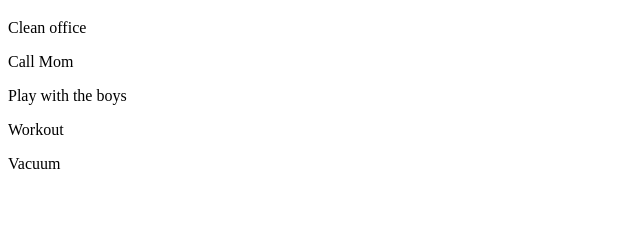
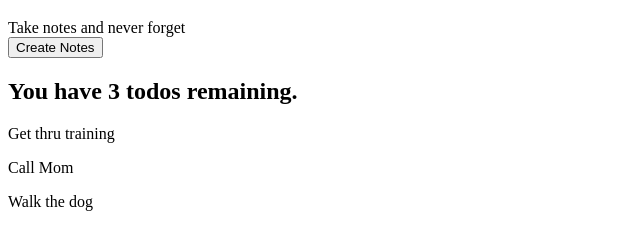
Before and after one commit to polyglotdev/modern-javascript-bootcamp-mead, a website: page todos-app/index.html in a window 1280 px wide. Shown: the part 61-310 px from the top of the page, without its empty margins (0-640 px from the left). Drawn offline with Linux system fonts and the light colour scheme.

Commit message:
🔧  complete the handle user interaction module challenge

```diff
--- a/todos-app/index.html
+++ b/todos-app/index.html
@@ -14,12 +14,9 @@
   </head>
   <body>
     <h1>Todos App</h1>
-    <div class="container">
-      <p class="todos1">Clean office</p>
-      <p class="todos2">Call Mom</p>
-      <p class="todos3">Play with the boys</p>
-      <p class="todos4">Workout</p>
-      <p class="todos5">Vacuum</p>
+    <header>Take notes and never forget</header>
+    <div class="create-notes-button">
+      <button id="create-notes">Create Notes</button>
     </div>
     <script src="todos.js"></script>
   </body>
--- a/todos-app/todos.js
+++ b/todos-app/todos.js
@@ -1,9 +1,36 @@
-console.log('todos')
+const todos = [
+  {
+    text: 'Get thru training',
+    completed: true
+  },
+  {
+    text: 'Call Mom',
+    completed: false
+  },
+  {
+    text: 'Walk the dog',
+    completed: false
+  }
+]
 
-const getAllParagraphs = document.querySelectorAll('p')
-getAllParagraphs.forEach((p) => {
-  // console.log(p.textContent)
-  // if (p.textContent === `Workout`) {
-  //   p.remove()
-  // }
+const notesSetup = (todos, headingValue, todoElement) => {
+  let arr = []
+  todos.forEach((todo) => {
+    arr.push(todo.text)
+  })
+  const createHeading = document.createElement(headingValue)
+  createHeading.textContent = `You have ${arr.length} todos remaining.`
+  document.body.appendChild(createHeading)
+
+  arr.forEach((item) => {
+    const todos = document.createElement(todoElement)
+    todos.textContent = item
+    document.body.appendChild(todos)
+  })
+}
+
+notesSetup(todos, 'h2', 'p')
+
+document.getElementById('create-notes').addEventListener('click', () => {
+  console.log('create notes button clicked')
 })
```
Also changed, not shown: notes-app/index.html (+1 -3 lines), notes-app/notes.js (+28 -7 lines).
